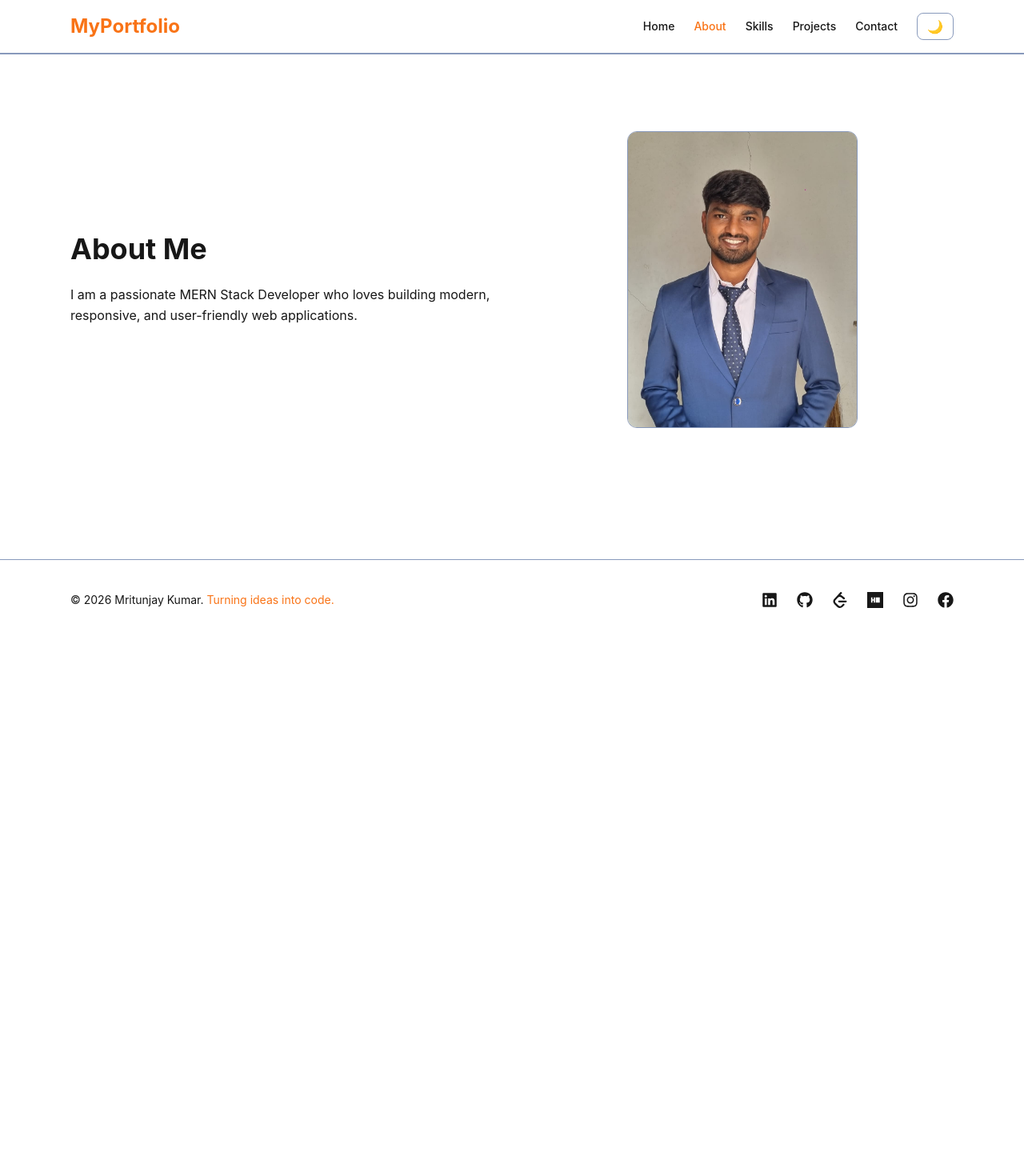
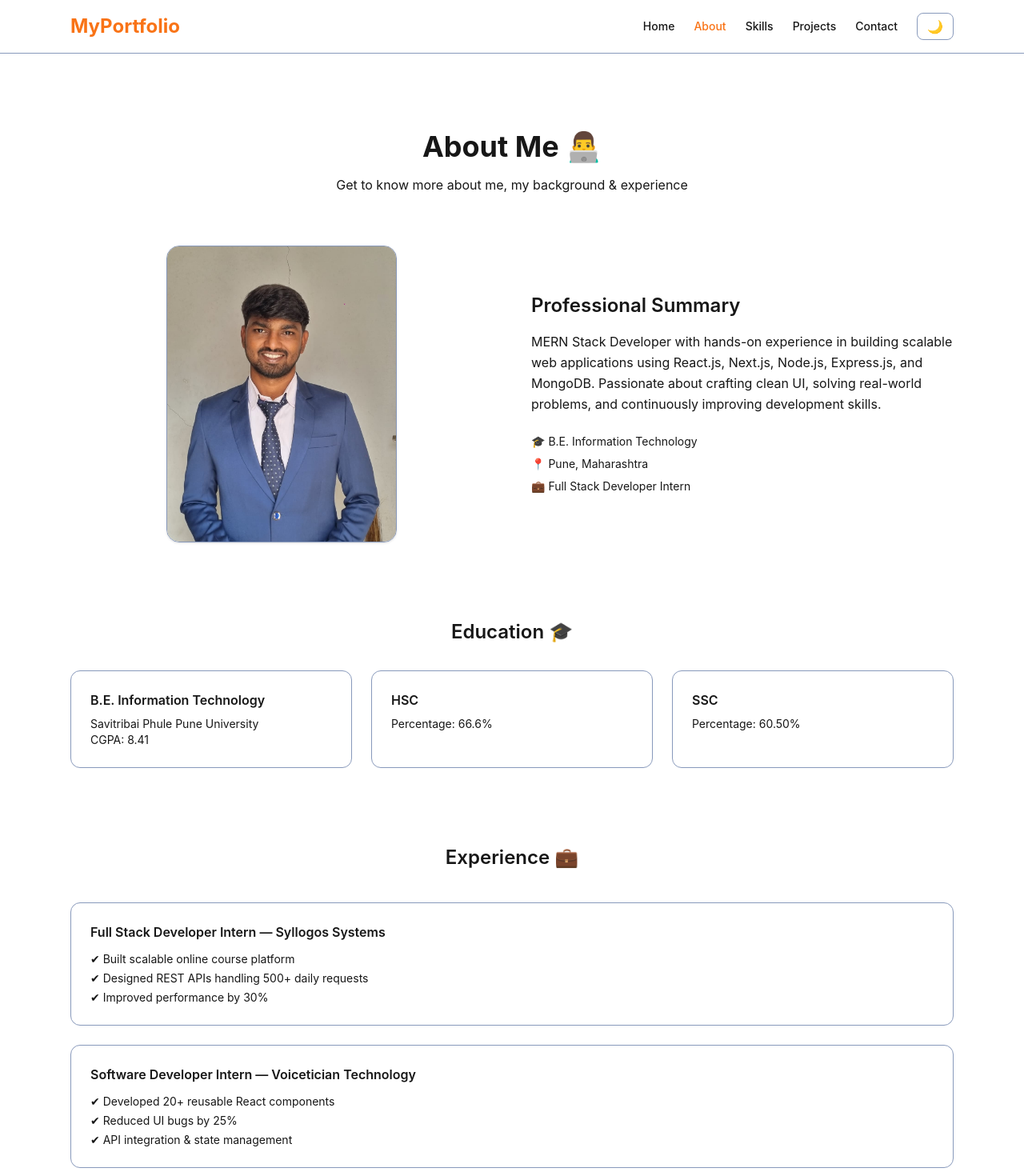
Before and after one commit to KumarMritunjay01/portfolio, a React app in the folder frontend/: page /about in a window 1280 px wide. Shown: the top 1470 px of the page at 80% size. Before the commit the page ends 800 px from the top, so only its background shows below. Built offline with nearby package versions, Linux system fonts and the light colour scheme; no server answers; the HTML template or start-up script is replaced by a standard one.

Commit message:
Improve Projects UI with ProjectCard component and premium loader

```diff
--- a/frontend/src/App.jsx
+++ b/frontend/src/App.jsx
@@ -13,6 +13,7 @@ function App() {
         <Routes>
           <Route path="/" element={<Home />} />
           <Route path="/about" element={<About />} />
+          <Route path="/skill" element={<Skills />} />
           <Route path="/projects" element={<Projects />} />
           <Route path="/contact" element={<Contact />} />
         </Routes>
--- a/frontend/src/components/Navbar.jsx
+++ b/frontend/src/components/Navbar.jsx
@@ -29,7 +29,7 @@ function Navbar() {
           <div className="flex gap-6 text-sm font-medium">
             <NavItem to="/">Home</NavItem>
             <NavItem to="/about">About</NavItem>
-            <NavItem to="/skills">Skills</NavItem>
+            <NavItem to="/skill">Skills</NavItem>
             <NavItem to="/projects">Projects</NavItem>
             <NavItem to="/contact">Contact</NavItem>
           </div>
--- a/frontend/src/components/SkillCard.jsx
+++ b/frontend/src/components/SkillCard.jsx
@@ -0,0 +1,48 @@
+import React from "react";
+import { motion } from "framer-motion";
+
+function SkillCard({ name, level, icon, index }) {
+  return (
+    <motion.div
+      initial={{ opacity: 0, y: 30 }}
+      animate={{ opacity: 1, y: 0 }}
+      transition={{ delay: index * 0.1 }}
+      whileHover={{ scale: 1.02 }}
+      className="bg-secondary/10 border border-border rounded-xl p-5"
+    >
+      {/* Skill Header */}
+      <div className="flex justify-between items-center mb-3">
+
+        <div className="flex items-center gap-3">
+
+          {/* Icon */}
+          <div className="text-primary text-xl">
+            {icon}
+          </div>
+
+          <h3 className="font-semibold">
+            {name}
+          </h3>
+        </div>
+
+        <span className="text-sm text-muted">
+          {level}%
+        </span>
+      </div>
+
+      {/* Progress Bar */}
+      <div className="w-full h-2 bg-border rounded-full overflow-hidden">
+
+        <motion.div
+          initial={{ width: 0 }}
+          animate={{ width: `${level}%` }}
+          transition={{ duration: 1 }}
+          className="h-full bg-primary rounded-full"
+        />
+
+      </div>
+    </motion.div>
+  );
+}
+
+export default SkillCard;
--- a/frontend/src/pages/About.jsx
+++ b/frontend/src/pages/About.jsx
@@ -1,39 +1,140 @@
 import React from "react";
 import profileImage from "../assets/profile.jpg";
-import Navbar from "../components/Navbar";
 
 function About() {
   return (
-    <>
-      {/* <Navbar/> */}
-      <section className="border-t border-border">
-        <div className="max-w-6xl mx-auto px-6 py-24">
+    <section className="bg-background text-foreground">
+      <div className="max-w-6xl mx-auto px-6 py-24">
 
-          <div className="grid md:grid-cols-2 gap-12 items-center">
+        {/* ================= HEADER ================= */}
+        <div className="text-center">
+          <h1 className="text-3xl md:text-4xl font-bold">
+            About Me 👨‍💻
+          </h1>
+          <p className="mt-4 text-muted">
+            Get to know more about me, my background & experience
+          </p>
+        </div>
 
-            <div>
-              <h2 className="text-3xl md:text-4xl font-bold">
-                About Me
-              </h2>
+        {/* ================= MAIN GRID ================= */}
+        <div className="mt-16 grid md:grid-cols-2 gap-12 items-center">
 
-              <p className="mt-6 text-muted leading-relaxed">
-                I am a passionate MERN Stack Developer who loves building
-                modern, responsive, and user-friendly web applications.
+          {/* IMAGE */}
+          <div className="flex justify-center">
+            <img
+              src={profileImage}
+              alt="Profile"
+              className="w-72 rounded-2xl border border-border shadow-sm"
+            />
+          </div>
+
+          {/* SUMMARY */}
+          <div>
+            <h2 className="text-2xl font-semibold">
+              Professional Summary
+            </h2>
+
+            <p className="mt-4 text-muted leading-relaxed">
+              MERN Stack Developer with hands-on experience in building
+              scalable web applications using React.js, Next.js, Node.js,
+              Express.js, and MongoDB. Passionate about crafting clean UI,
+              solving real-world problems, and continuously improving
+              development skills.
+            </p>
+
+            {/* Quick Info */}
+            <div className="mt-6 space-y-2 text-sm">
+
+              <p>
+                🎓 <span className="text-muted">B.E. Information Technology</span>
+              </p>
+
+              <p>
+                📍 <span className="text-muted">Pune, Maharashtra</span>
+              </p>
+
+              <p>
+                💼 <span className="text-muted">Full Stack Developer Intern</span>
+              </p>
+
+            </div>
+          </div>
+        </div>
+
+        {/* ================= EDUCATION ================= */}
+        <div className="mt-24">
+          <h2 className="text-2xl font-semibold text-center">
+            Education 🎓
+          </h2>
+
+          <div className="mt-8 grid md:grid-cols-3 gap-6">
+
+            <div className="border border-border rounded-xl p-6">
+              <h3 className="font-semibold">
+                B.E. Information Technology
+              </h3>
+              <p className="text-muted text-sm mt-2">
+                Savitribai Phule Pune University
+              </p>
+              <p className="text-muted text-sm">
+                CGPA: 8.41
               </p>
             </div>
 
-            <div className="flex justify-center">
-              <img
-                src={profileImage}
-                alt="About"
-                className="w-72 rounded-xl border border-border"
-              />
+            <div className="border border-border rounded-xl p-6">
+              <h3 className="font-semibold">HSC</h3>
+              <p className="text-muted text-sm mt-2">
+                Percentage: 66.6%
+              </p>
+            </div>
+
+            <div className="border border-border rounded-xl p-6">
+              <h3 className="font-semibold">SSC</h3>
+              <p className="text-muted text-sm mt-2">
+                Percentage: 60.50%
+              </p>
             </div>
 
           </div>
         </div>
-      </section>
-    </>
+
+        {/* ================= EXPERIENCE ================= */}
+        <div className="mt-24">
+          <h2 className="text-2xl font-semibold text-center">
+            Experience 💼
+          </h2>
+
+          <div className="mt-10 space-y-6">
+
+            <div className="border border-border rounded-xl p-6">
+              <h3 className="font-semibold">
+                Full Stack Developer Intern — Syllogos Systems
+              </h3>
+
+              <ul className="mt-3 text-muted text-sm space-y-1">
+                <li>✔ Built scalable online course platform</li>
+                <li>✔ Designed REST APIs handling 500+ daily requests</li>
+                <li>✔ Improved performance by 30%</li>
+              </ul>
+            </div>
+
+            <div className="border border-border rounded-xl p-6">
+              <h3 className="font-semibold">
+                Software Developer Intern — Voicetician Technology
+              </h3>
+
+              <ul className="mt-3 text-muted text-sm space-y-1">
+                <li>✔ Developed 20+ reusable React components</li>
+                <li>✔ Reduced UI bugs by 25%</li>
+                <li>✔ API integration & state management</li>
+              </ul>
+            </div>
+
+          </div>
+        </div>
+
+      </div>
+    </section>
   );
 }
 
--- a/frontend/src/pages/Skills.jsx
+++ b/frontend/src/pages/Skills.jsx
@@ -1,57 +1,52 @@
+import React from "react";
+import SkillCard from "../components/SkillCard";
 
-import React from "react";
-import Navbar from "../components/Navbar";
+import {
+  FaReact,
+  FaNodeJs,
+  FaHtml5,
+  FaJs,
+} from "react-icons/fa";
+
+import { SiMongodb, SiExpress } from "react-icons/si";
 
 const skills = [
-  { name: "React.js", level: 90 },
-  { name: "Node.js", level: 85 },
-  { name: "MongoDB", level: 80 },
-  { name: "Express.js", level: 85 },
-  { name: "JavaScript", level: 88 },
-  { name: "HTML / CSS", level: 92 },
+  { name: "React.js", level: 90, icon: <FaReact /> },
+  { name: "Node.js", level: 85, icon: <FaNodeJs /> },
+  { name: "MongoDB", level: 80, icon: <SiMongodb /> },
+  { name: "Express.js", level: 85, icon: <SiExpress /> },
+  { name: "JavaScript", level: 88, icon: <FaJs /> },
+  { name: "HTML / CSS", level: 92, icon: <FaHtml5 /> },
 ];
 
 function Skills() {
   return (
     <div className="min-h-screen bg-background text-foreground">
 
-      {/* <Navbar /> */}
+      <div className="max-w-5xl mx-auto px-6 py-24">
 
-      <div className="max-w-5xl mx-auto px-6 py-20">
+        {/* Header */}
+        <div className="text-center">
+          <h1 className="text-3xl md:text-5xl font-bold text-primary">
+            My Skills 🚀
+          </h1>
 
-        {/* Heading */}
-        <h1 className="text-3xl md:text-5xl font-bold text-primary mb-12 text-center">
-          My Skills 🚀
-        </h1>
+          <p className="mt-4 text-muted">
+            Technologies & tools I work with
+          </p>
+        </div>
 
         {/* Skills Grid */}
-        <div className="grid grid-cols-1 md:grid-cols-2 gap-6">
+        <div className="mt-16 grid grid-cols-1 md:grid-cols-2 gap-6">
 
-          {skills.map((skill) => (
-            <div
+          {skills.map((skill, index) => (
+            <SkillCard
               key={skill.name}
-              className="bg-secondary/10 border border-border rounded-xl p-5
-              hover:scale-[1.02] transition duration-300"
-            >
-              {/* Skill Header */}
-              <div className="flex justify-between mb-2">
-                <h3 className="font-semibold">
-                  {skill.name}
-                </h3>
-
-                <span className="text-sm text-muted">
-                  {skill.level}%
-                </span>
-              </div>
-
-              {/* Progress Bar */}
-              <div className="w-full h-2 bg-border rounded-full overflow-hidden">
-                <div
-                  className="h-full bg-primary rounded-full transition-all duration-500"
-                  style={{ width: `${skill.level}%` }}
-                />
-              </div>
-            </div>
+              name={skill.name}
+              level={skill.level}
+              icon={skill.icon}
+              index={index}
+            />
           ))}
 
         </div>
--- a/frontend/src/services/api.js
+++ b/frontend/src/services/api.js
@@ -1,7 +1,7 @@
 import axios from "axios";
 
 const API = axios.create({
-  baseURL: "http://localhost:5000/api",
+  baseURL: import.meta.env.VITE_API_URL,
 });
 
 export const getProjects = () => API.get("/projects");
```
Also changed, not shown: frontend/src/components/ProjectCard.jsx (+76 -0 lines), frontend/src/pages/Projects.jsx (+24 -61 lines).
